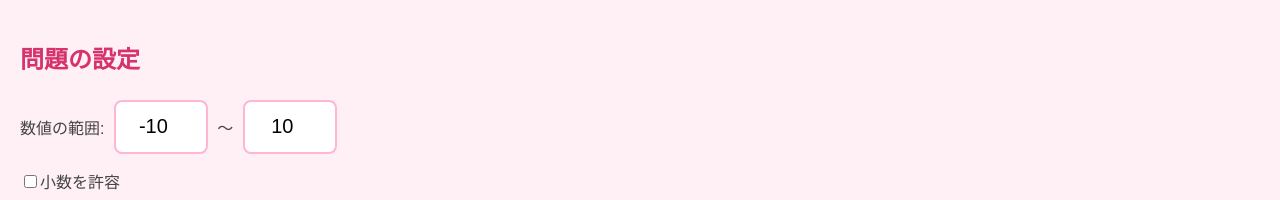
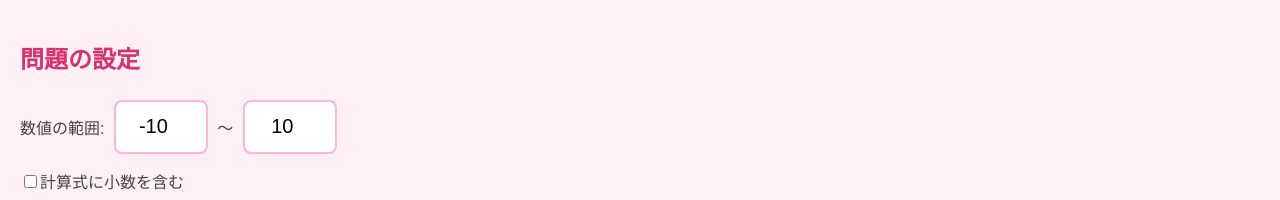
Before and after one commit to kenkun499be/sisokuenzan, a plain HTML site: page index.html in a window 1280 px wide. Shown: the top 200 px of the page. Drawn offline with Linux system fonts and the light colour scheme.

Commit message:
Update index.html

```diff
--- a/index.html
+++ b/index.html
@@ -149,7 +149,7 @@
   <div id="settings">
     <h2>問題の設定</h2>
     <label>数値の範囲: <input type="number" id="numRangeMin" value="-10" /> ～ <input type="number" id="numRangeMax" value="10" /></label>
-    <label><input type="checkbox" id="includeDecimals">小数を許容</label>
+    <label><input type="checkbox" id="includeDecimals">計算式に小数を含む</label>
     <fieldset>
       <legend>演算子:</legend>
       <label><input type="checkbox" value="+" checked class="operation" /> 足し算</label>
```
